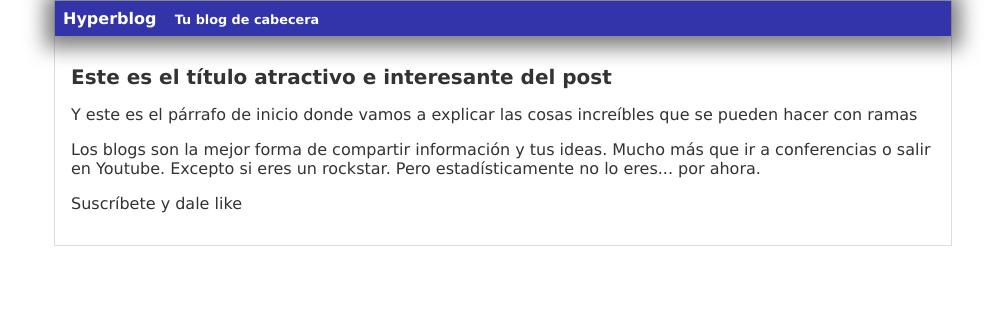
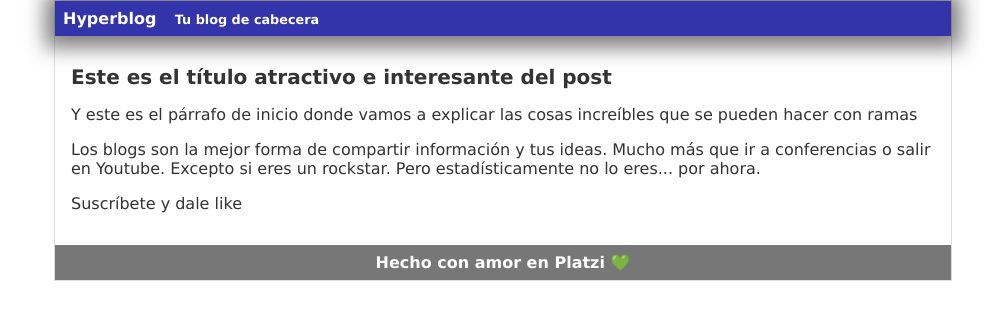
Before and after one commit to alnaranjoar/hyperblog, a plain HTML site: page index.html in a window 1280 px wide. Shown: the whole page, without its empty margins (137-1142 px from the left). Drawn offline with Linux system fonts and the light colour scheme.

Commit message:
Footer terminado

```diff
--- a/css/styles.css
+++ b/css/styles.css
@@ -38,3 +38,11 @@ body {
 #post {
     padding: 1em;
 }
+
+#footer {
+    background: #777;
+    color: white;
+    text-align: center;
+    font-weight: bold;
+    padding: 0.5em;
+}
--- a/index.html
+++ b/index.html
@@ -19,6 +19,9 @@
             <p>Los blogs son la mejor forma de compartir información y tus ideas. Mucho más que ir a conferencias o salir en Youtube. Excepto si eres un rockstar. Pero estadísticamente no lo eres... por ahora.</p>
             <p>Suscríbete y dale like</p>
         </div>
+        <div id="footer">
+            Hecho con amor en Platzi 💚
+        </div>
     </div>
 
 </body>
```
